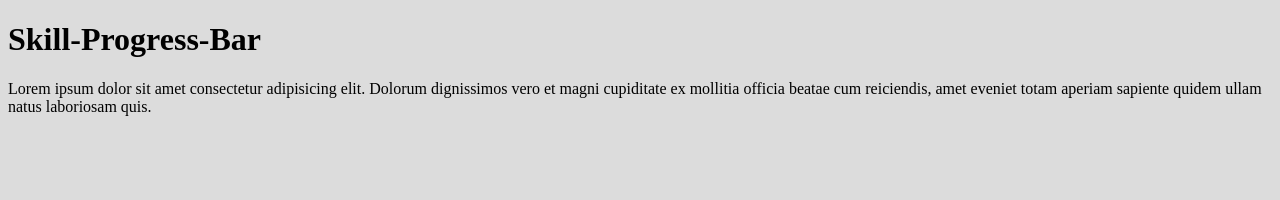
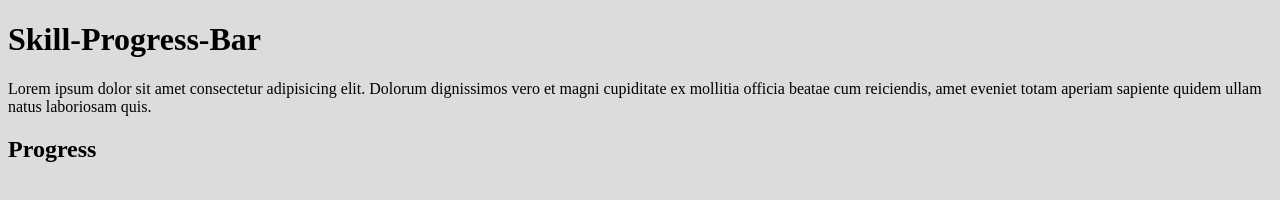
Before and after one commit to aamiryaqoob/Skill-Progress-Bar, a plain HTML site: page index.html in a window 1280 px wide. Drawn offline with Linux system fonts and the light colour scheme.

Commit message:
some change have been made in index.html

```diff
--- a/index.html
+++ b/index.html
@@ -10,5 +10,6 @@
 <body class="body">
     <h1>Skill-Progress-Bar</h1>
     <p>Lorem ipsum dolor sit amet consectetur adipisicing elit. Dolorum dignissimos vero et magni cupiditate ex mollitia officia beatae cum reiciendis, amet eveniet totam aperiam sapiente quidem ullam natus laboriosam quis.</p>
+    <h2>Progress</h2>
 </body>
 </html>
```
